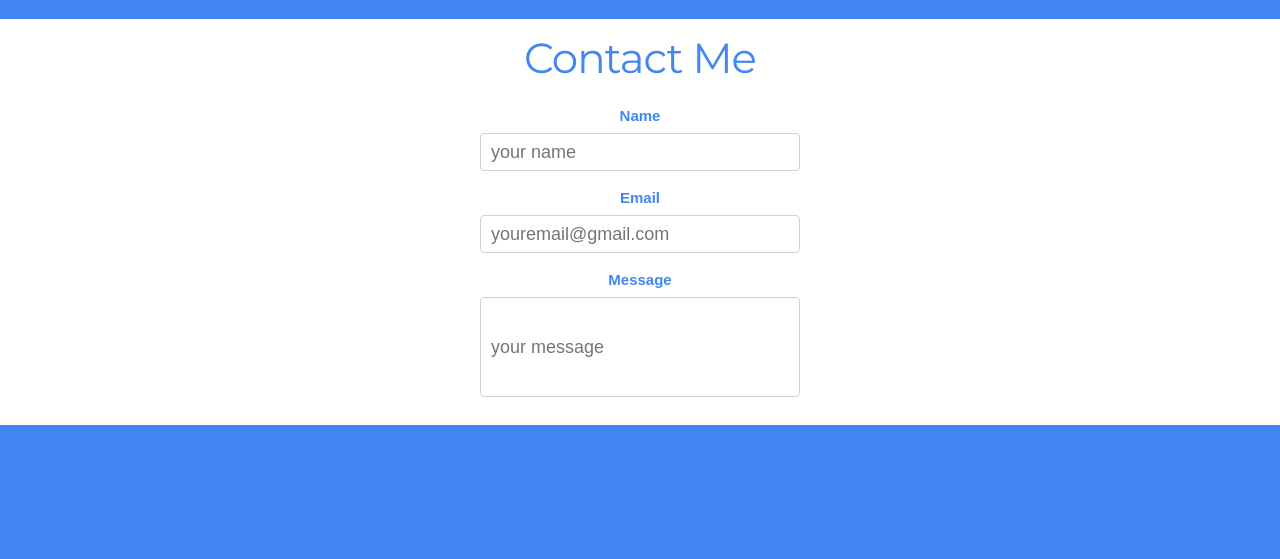
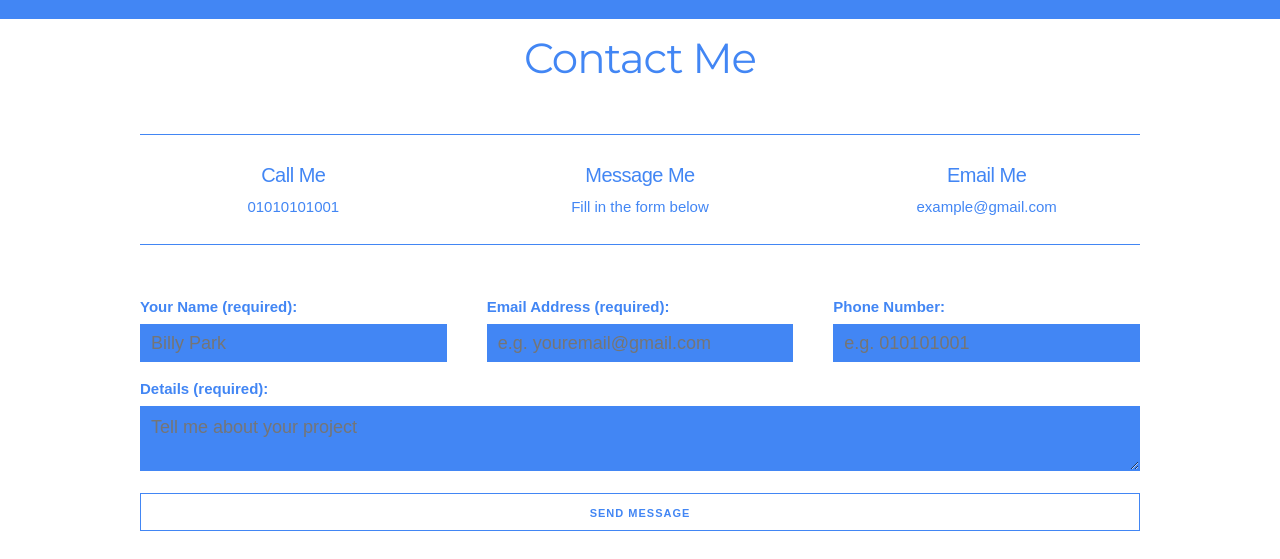
Before and after one commit to billy-park/portfolio, a plain HTML site: page index.html in a window 1280 px wide. Shown: the part 1934-2493 px from the top of the page. Before the commit the page ends 2359 px from the top, so only its background shows below. Drawn offline with nearby package versions, Linux system fonts and the light colour scheme.

Commit message:
Add files via upload

```diff
--- a/css/portfolio.css
+++ b/css/portfolio.css
@@ -155,6 +155,14 @@ h1
 #aboutContainer
 {
   height: 100%;
+  max-width: 1000px;
+  margin-left: auto;
+  margin-right: auto;
+}
+
+#aboutContainer p
+{
+  text-align: left;
 }
 
 #aboutImage
@@ -208,7 +216,6 @@ h1
   position: relative;
   display: inline-block;
   border: 2px white solid;
-
 }
 
 .projectLink
@@ -267,13 +274,13 @@ h1
   color: white;
 }
 
-.contactRow
+/*.contactRow
 {
-  width: 50%;
+  max-width: 50%;
   margin: 0 auto;
   text-align: center;
 }
-
+*/
 #contactWrapper
 {
   color: #4286f4;
@@ -284,8 +291,10 @@ h1
 
 #contactContent
 {
-    max-width: 50%;
-      margin: 0 auto;
+  padding-left: 30px;
+  padding-right: 30px;
+  max-width: 1000px;
+  margin: 0 auto;
 }
 
 #contactTitle
@@ -295,12 +304,31 @@ h1
 
 .form
 {
-  height: 100px;
   color: black;
   font-size: 18px;
 }
 
-#contactMessage
+#contactNumber
 {
-  height: 100px;
 }
+
+.contactSubHead
+{
+  text-align: center;
+  margin-bottom: 5px;
+  font-size: 20px;
+}
+
+.contactText
+{
+  text-align: center;
+}
+
+.lineStyled
+{
+  border-top: 1px #4286f4 solid;
+  border-bottom: 1px #4286f4 solid;
+  padding-top: 25px;
+  margin-top: 50px;
+  margin-bottom: 50px;
+}
--- a/css/skeleton.css
+++ b/css/skeleton.css
@@ -183,7 +183,7 @@ input[type="button"] {
   text-decoration: none;
   white-space: nowrap;
   background-color: transparent;
-  border-radius: 4px;
+  border-radius: 0px;
   border: 1px solid #bbb;
   cursor: pointer;
   box-sizing: border-box; }
@@ -205,9 +205,9 @@ button.button-primary,
 input[type="submit"].button-primary,
 input[type="reset"].button-primary,
 input[type="button"].button-primary {
-  color: #FFF;
-  background-color: #33C3F0;
-  border-color: #33C3F0; }
+  color: #4286f4;
+  background-color: white;
+  border-color: #4286f4; }
 .button.button-primary:hover,
 button.button-primary:hover,
 input[type="submit"].button-primary:hover,
@@ -218,9 +218,9 @@ button.button-primary:focus,
 input[type="submit"].button-primary:focus,
 input[type="reset"].button-primary:focus,
 input[type="button"].button-primary:focus {
-  color: #FFF;
-  background-color: #1EAEDB;
-  border-color: #1EAEDB; }
+  color: white;
+  background-color: #4286f4;
+  border-color: #4286f4; }
 
 
 /* Forms
@@ -236,9 +236,10 @@ textarea,
 select {
   height: 38px;
   padding: 6px 10px; /* The 6px vertically centers text on FF, ignored by Webkit */
-  background-color: #fff;
-  border: 1px solid #D1D1D1;
-  border-radius: 4px;
+  background-color: #4286f4;
+  border: 1px solid #4286f4;
+  color: white;
+  border-radius: 0px;
   box-shadow: none;
   box-sizing: border-box; }
 /* Removes awkward default styles on some inputs for iOS */
--- a/index.html
+++ b/index.html
@@ -120,22 +120,43 @@
   <div id="contactWrapper">
     <div id="contactContent">
       <h2 id="contactTitle">Contact Me</h2>
-      <div class="row contactRow">
-        <div class="twelve columns">
-          <label for="nameInput">Name</label>
-          <input class="u-full-width form" type="text" placeholder="your name" id="nameInput">
+      <div class="row lineStyled">
+        <div class="four columns">
+          <h5 class="contactSubHead">Call Me</h5>
+          <p class="contactText">01010101001</p>
+        </div>
+        <div class="four columns">
+          <h5 class="contactSubHead">Message Me</h5>
+          <p class=contactText>Fill in the form below</p>
+        </div>
+        <div class="four columns">
+          <h5 class="contactSubHead">Email Me</h5>
+          <p class="contactText">example@gmail.com</p>
         </div>
       </div>
-      <div class="row contactRow">
-        <div class="twelve columns">
-          <label for="emailInput">Email</label>
-          <input class="u-full-width form" type="email" placeholder="youremail@gmail.com" id="emailInput">
+      <div class="row">
+        <div class="four columns">
+          <label for="nameInput">Your Name (required): </label>
+          <input class="u-full-width form" type="text" placeholder="Billy Park" id="nameInput">
+        </div>
+        <div class="four columns">
+          <label for="emailInput">Email Address (required): </label>
+          <input class="u-full-width form" type="email" placeholder="e.g. youremail@gmail.com" id="emailInput">
+        </div>
+        <div class="four columns">
+          <label for="numberInput">Phone Number: </label>
+          <input id="contactNumber" class="u-full-width form" type="text" placeholder="e.g. 010101001" id="numberInput">
         </div>
       </div>
-      <div class="row contactRow">
+      <div class="row">
         <div class="twelve columns">
-          <label for="messageInput">Message</label>
-          <input id="contactMessage" class="u-full-width form" type="text" placeholder="your message" id="messageInput">
+          <label for="detailsInput">Details (required): </label>
+          <textarea id="contactDetails" class="u-full-width form" placeholder="Tell me about your project"></textarea>
+        </div>
+      </div>
+      <div class="row">
+        <div class="twelve columns">
+           <input class="button-primary u-full-width" type="submit" value="send message">
         </div>
       </div>
     </div>
```
